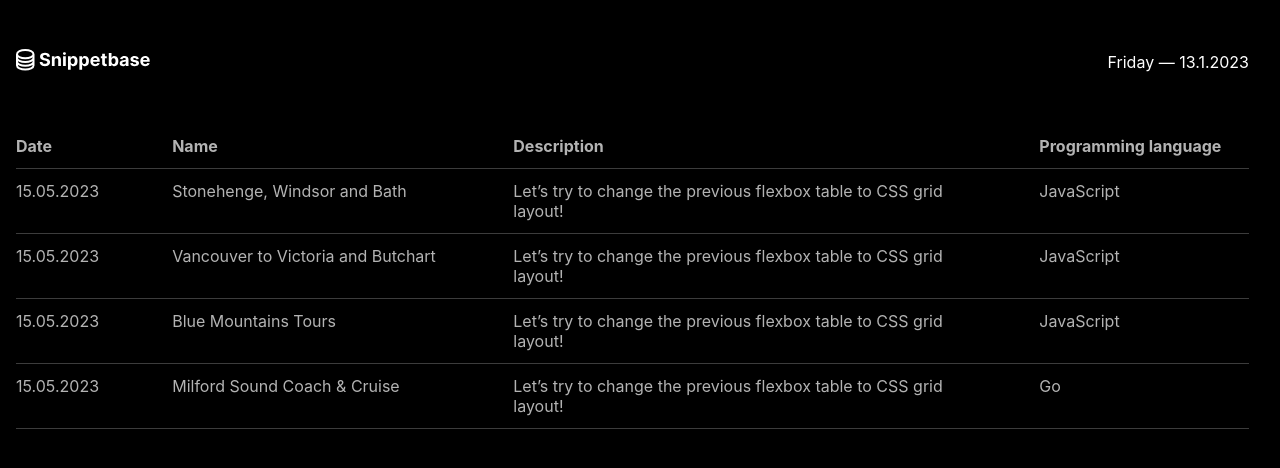
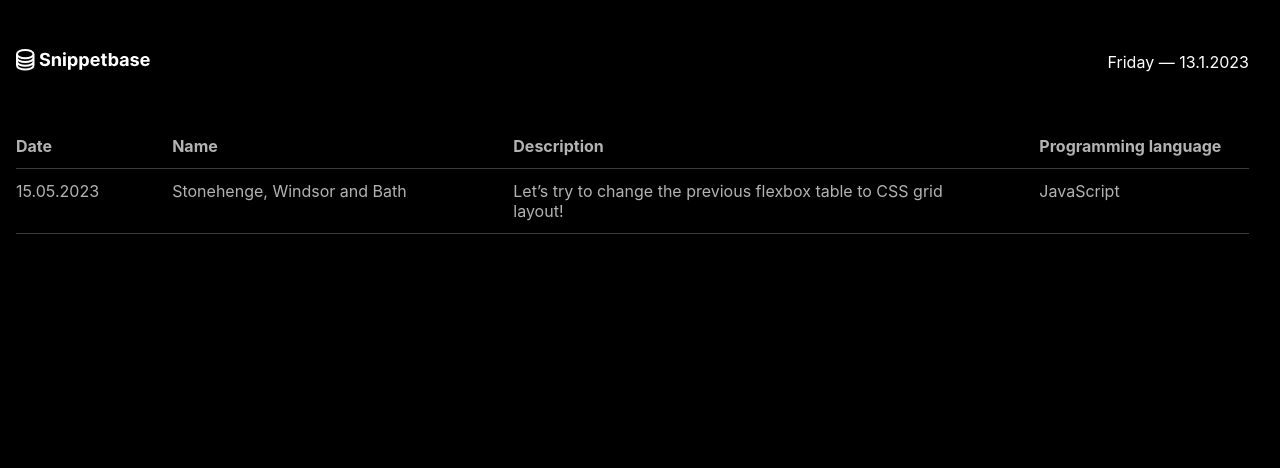
Before and after one commit to nenadmarinkovic/snippetbase, a Next.js app: page / in a window 1280 px wide. Shown: the top 468 px of the page. Built offline with nearby package versions, Linux system fonts and the light colour scheme.

Commit message:
layout change

```diff
--- a/components/Snippets.tsx
+++ b/components/Snippets.tsx
@@ -17,6 +17,7 @@ function Snippets({ posts }: any) {
           Programming language
         </div>
       </div>
+
       <div className="flex-table row" role="rowgroup">
         <div className="flex-row first" role="cell">
           15.05.2023
@@ -31,39 +32,6 @@ function Snippets({ posts }: any) {
           JavaScript
         </div>
       </div>
-      <div className="flex-table row" role="rowgroup">
-        <div className="flex-row first" role="cell">
-          15.05.2023
-        </div>
-        <div className="flex-row" role="cell">
-          Vancouver to Victoria and Butchart
-        </div>
-        <div className="flex-row" role="cell">
-          Let’s try to change the previous flexbox table to CSS grid layout!
-        </div>
-        <div className="flex-row" role="cell">
-          JavaScript
-        </div>
-      </div>
-
-      <div className="flex-table row">
-        <div className="flex-row first" role="cell">
-          15.05.2023
-        </div>
-        <div className="flex-row">Blue Mountains Tours</div>
-        <div className="flex-row">
-          Let’s try to change the previous flexbox table to CSS grid layout!
-        </div>
-        <div className="flex-row">JavaScript</div>
-      </div>
-      <div className="flex-table row">
-        <div className="flex-row first">15.05.2023</div>
-        <div className="flex-row">Milford Sound Coach & Cruise</div>
-        <div className="flex-row">
-          Let’s try to change the previous flexbox table to CSS grid layout!
-        </div>
-        <div className="flex-row">Go</div>
-      </div>
     </div>
   );
 }
```
